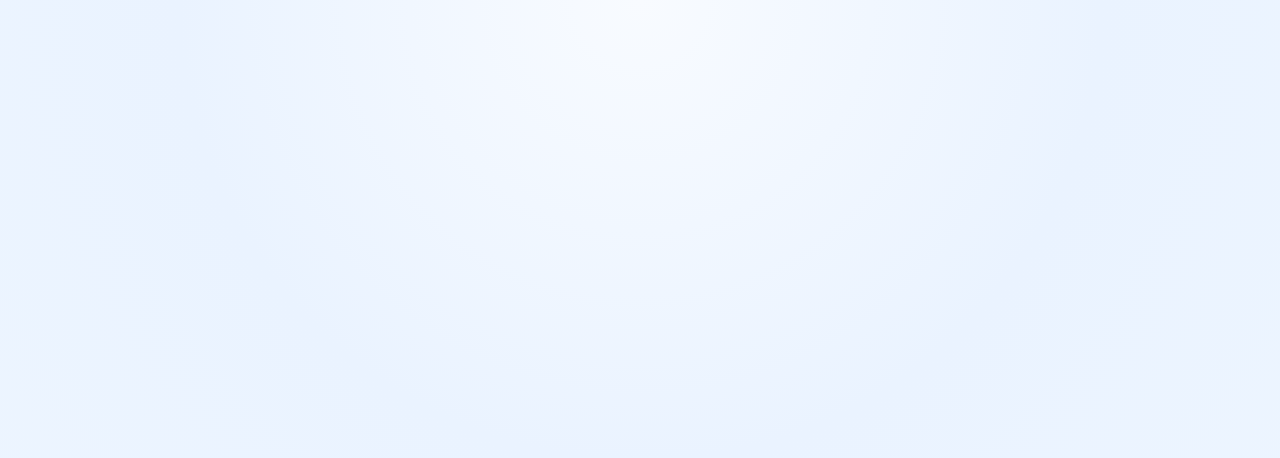
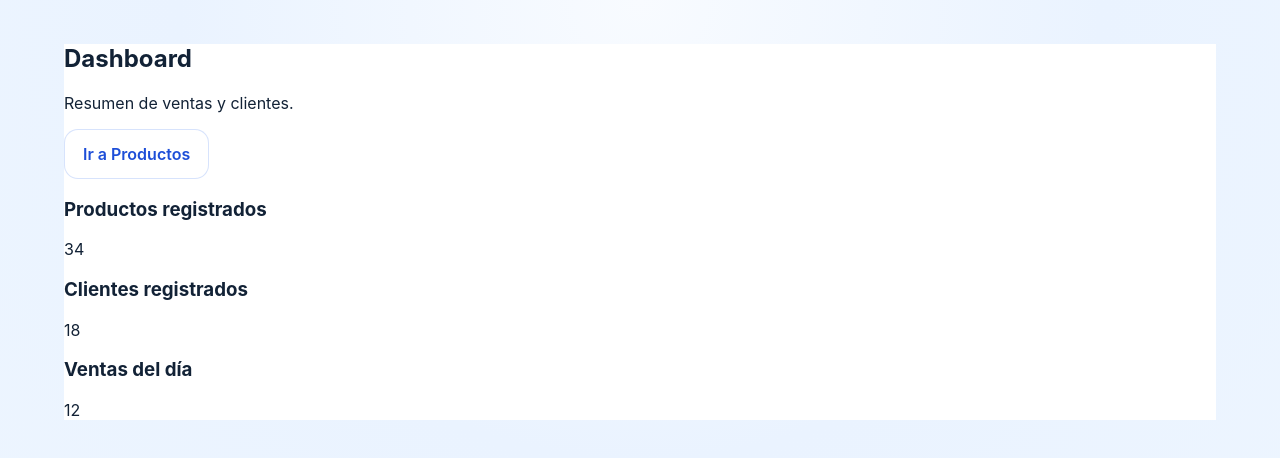
Before and after one commit to gonzzalo996-gif/GeStore-React, a React (Vite) app: page /dashboard in a window 1280 px wide. Before the commit this address had no page. Shown: the top 458 px of the page. Built offline with nearby package versions, Linux system fonts and the light colour scheme.

Commit message:
Dashboard

```diff
--- a/src/App.jsx
+++ b/src/App.jsx
@@ -1,5 +1,6 @@
 import { BrowserRouter, Routes, Route, Navigate } from 'react-router-dom'
 import Login from './pages/Login'
+import Dashboard from './pages/Dashboard'
 import './index.css'
 
 // App principal con rutas para las tres pantallas básicas
@@ -8,6 +9,8 @@ function App() {
     <BrowserRouter>
       <Routes>
         <Route path="/login" element={<Login />} />
+        <Route path="/dashboard" element={<Dashboard />} />
+        <Route path="*" element={<Navigate to="/login" replace />} />
       </Routes>
     </BrowserRouter>
   )
--- a/src/index.css
+++ b/src/index.css
@@ -127,7 +127,26 @@ label {
   background: linear-gradient(135deg, var(--primary), var(--primary-strong));
   box-shadow: 0 20px 30px rgba(37, 99, 235, 0.2);
 }
-
 .primary-button:hover {
   transform: translateY(-1px);
 }
+.secondary-button {
+  display: inline-flex;
+  align-items: center;
+  justify-content: center;
+  min-height: 50px;
+  padding: 0 18px;
+  color: var(--primary-strong);
+  background: #ffffff;
+  border: 1px solid rgba(37, 99, 235, 0.18);
+}
+.secondary-button:hover {
+  background: #eff6ff;
+  transform: translateY(-1px);
+}
+.form-error {
+  margin: 0;
+  color: #dc2626;
+  font-size: 0.95rem;
+  text-align: left;
+}
--- a/src/pages/Dashboard.jsx
+++ b/src/pages/Dashboard.jsx
@@ -0,0 +1,43 @@
+import React from 'react'
+import { Link } from 'react-router-dom'
+
+// Página de tablero principal con tarjetas de datos simulados
+function Dashboard() {
+  return (
+    <div className="dashboard-page">
+
+      <div className="dashboard-layout">
+
+        <section className="dashboard-content">
+          <div className="page-header">
+            <div>
+              <h1>Dashboard</h1>
+              <p className="page-description">
+                Resumen de ventas y clientes.
+              </p>
+            </div>
+            <Link to="/productos" className="secondary-button">
+              Ir a Productos
+            </Link>
+          </div>
+          <div className="cards-grid">
+            <article className="card">
+              <h3>Productos registrados</h3>
+              <p>34</p>
+            </article>
+            <article className="card">
+              <h3>Clientes registrados</h3>
+              <p>18</p>
+            </article>
+            <article className="card">
+              <h3>Ventas del día</h3>
+              <p>12</p>
+            </article>
+          </div>
+        </section>
+      </div>
+    </div>
+  )
+}
+
+export default Dashboard
```
